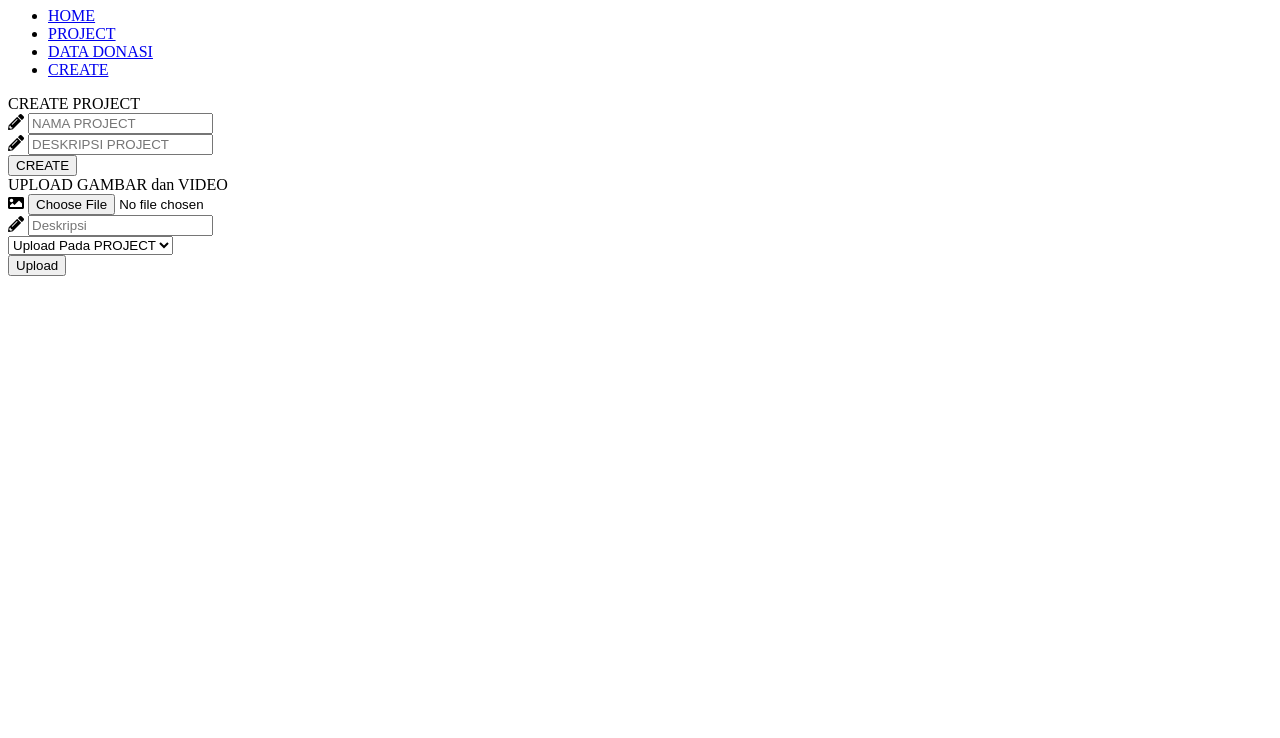
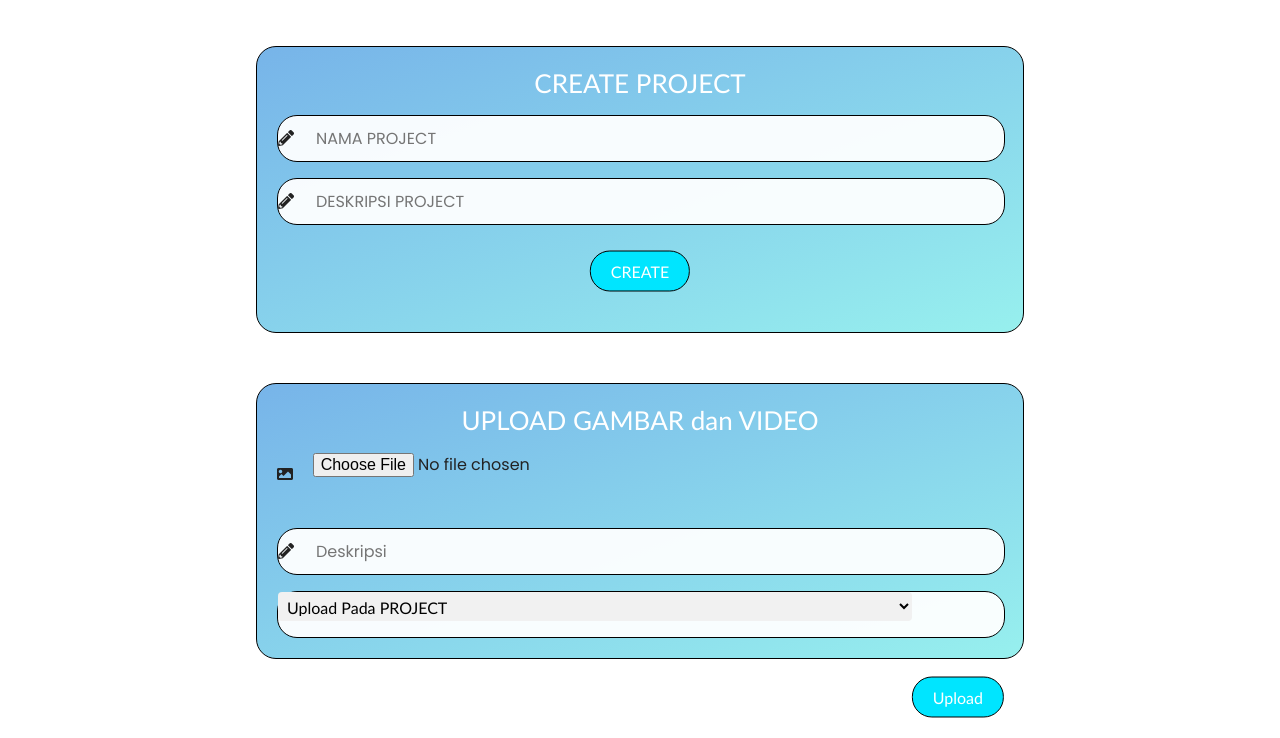
Before and after one commit to Azran2002/INF206-2023-3-Donasisosialpariwisata, a plain HTML site: page WEBSITE/Upload.html in a window 1280 px wide. Shown: the part 73-811 px from the top of the page. Drawn offline with nearby package versions, Linux system fonts and the light colour scheme; files that its build step writes are made by us from their sources.

Commit message:
Update Upload.html

```diff
--- a/WEBSITE/Upload.html
+++ b/WEBSITE/Upload.html
@@ -4,7 +4,7 @@
 	<meta charset="utf-8">
 	<meta name="viewport" content="width=device-width, initial-scale=1">
 	<title>HOME</title>
-	<link rel="stylesheet" type="text/css" href="sistem.css">
+	<link rel="stylesheet" type="text/css" href="Style.css">
 	<link rel="stylesheet" type="text/css" href="https://cdnjs.cloudflare.com/ajax/libs/font-awesome/5.13.0/css/all.min.css">
 	<script src="https://code.jquery.com/jquery-3.5.1.min.js" integrity="sha256-9/aliU8dGd2tb6OSsuzixeV4y/faTqgFtohetphbbj0=" crossorigin="anonymous"></script>
 </head>
```
